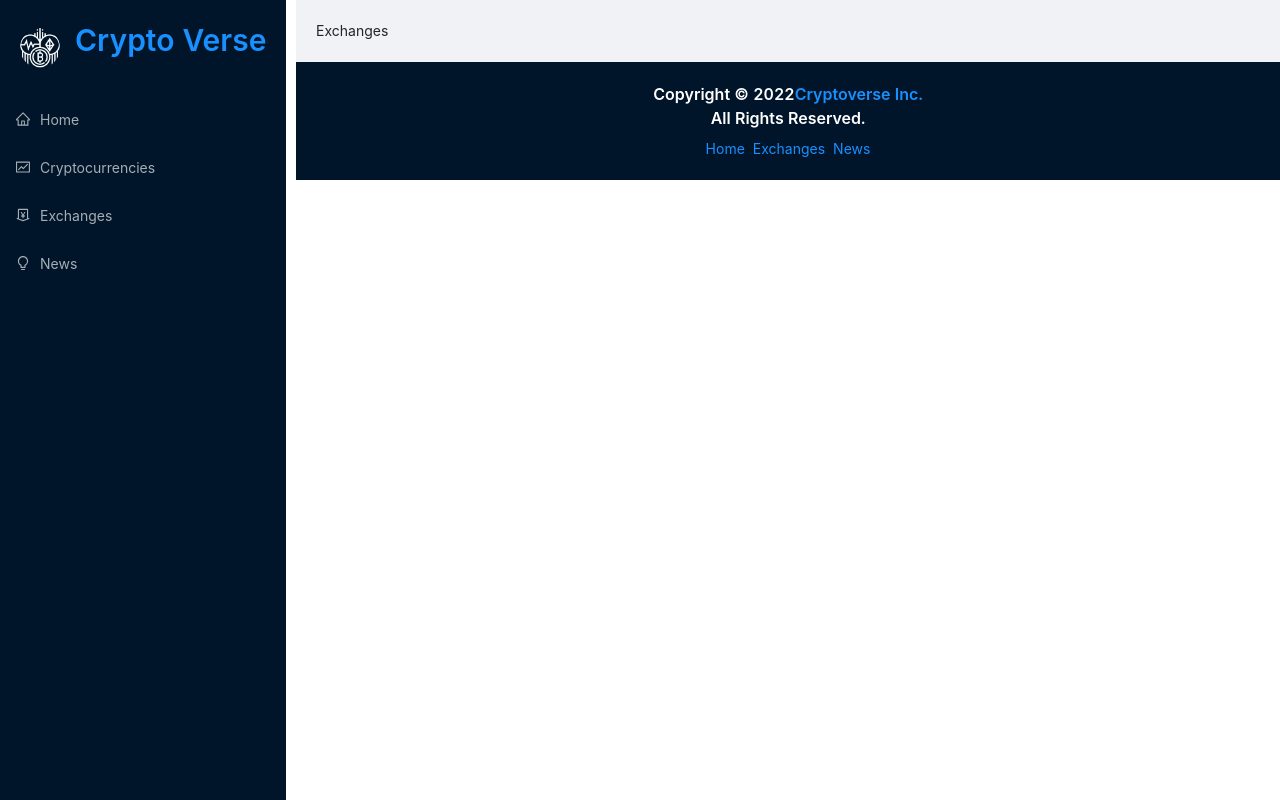
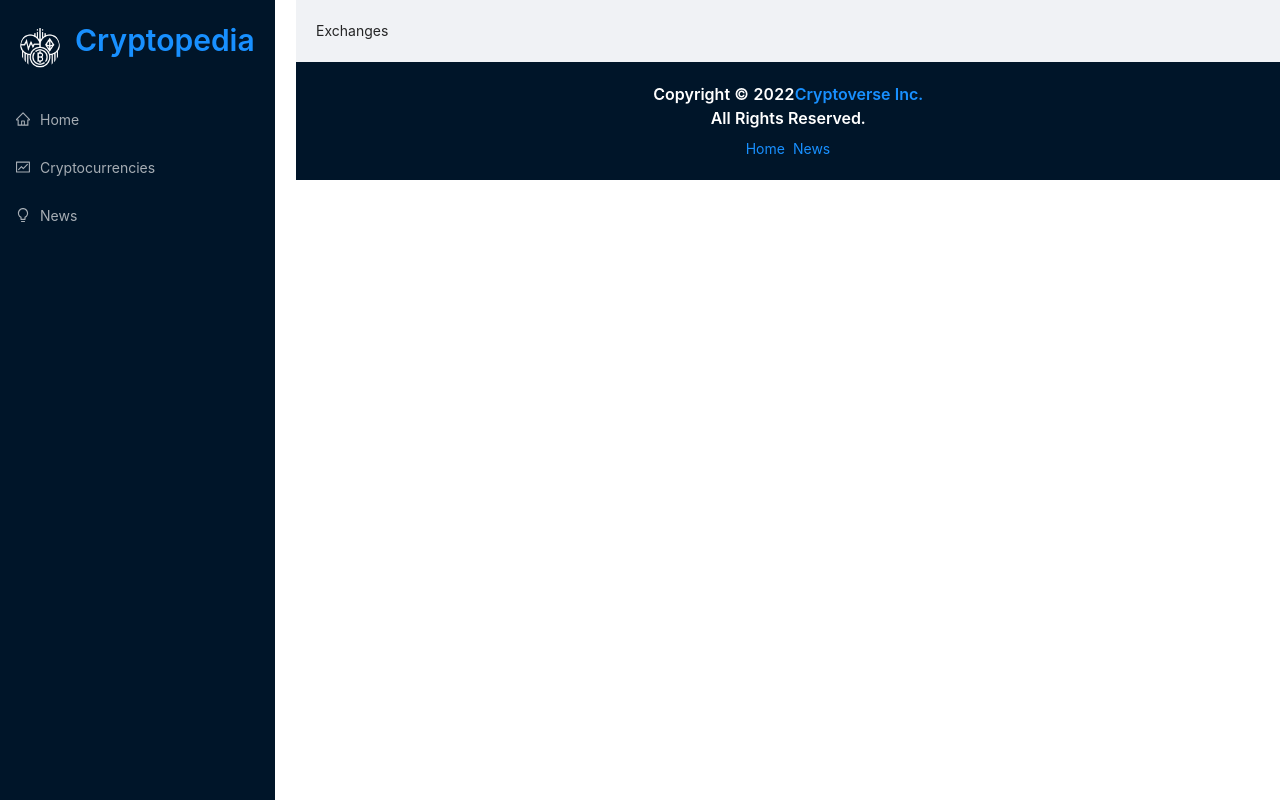
Before and after one commit to GilbertDaniel/cryptopedia, a React (Create React App) app: page /exchanges in a window 1280 px wide. Built offline with nearby package versions, Linux system fonts and the light colour scheme.

Commit message:
Updating

```diff
--- a/src/App.js
+++ b/src/App.js
@@ -31,7 +31,7 @@ const App = () => {
           </Typography.Title>
           <Space>
             <Link to="/">Home</Link>
-            <Link to="/exchanges">Exchanges</Link>
+            {/* <Link to="/exchanges">Exchanges</Link> */}
             <Link to="/news">News</Link>
           </Space>
         </div>
--- a/src/components/Exchanges.jsx
+++ b/src/components/Exchanges.jsx
@@ -1,9 +1,9 @@
 import React from 'react'
 
-const Exchanges = () => {
+function Exchanges() {
   return (
     <div>Exchanges</div>
   )
 }
 
-export default Exchanges;
+export default Exchanges
--- a/src/components/NavBar.jsx
+++ b/src/components/NavBar.jsx
@@ -32,7 +32,7 @@ const Navbar = () => {
             <div className='logo-container'>
                 <Avatar src={icon} size="large" />
                 <Typography.Title level={2} className='logo'>
-                    <Link to="/">Crypto Verse</Link>
+                    <Link to="/">Cryptopedia</Link>
                 </Typography.Title>
                 <Button className="menu-control-container" onClick={() => setActiveMenu(!activeMenu)}><MenuOutlined /></Button>
             </div>
@@ -44,9 +44,9 @@ const Navbar = () => {
                     <Menu.Item icon={<FundOutlined />}>
                         <Link to="/cryptocurrencies">Cryptocurrencies</Link>
                     </Menu.Item>
-                    <Menu.Item icon={<MoneyCollectOutlined />}>
+                    {/* <Menu.Item icon={<MoneyCollectOutlined />}>
                         <Link to="/exchanges">Exchanges</Link>
-                    </Menu.Item>
+                    </Menu.Item> */}
                     <Menu.Item icon={<BulbOutlined />}>
                         <Link to="/news">News</Link>
                     </Menu.Item>
```
